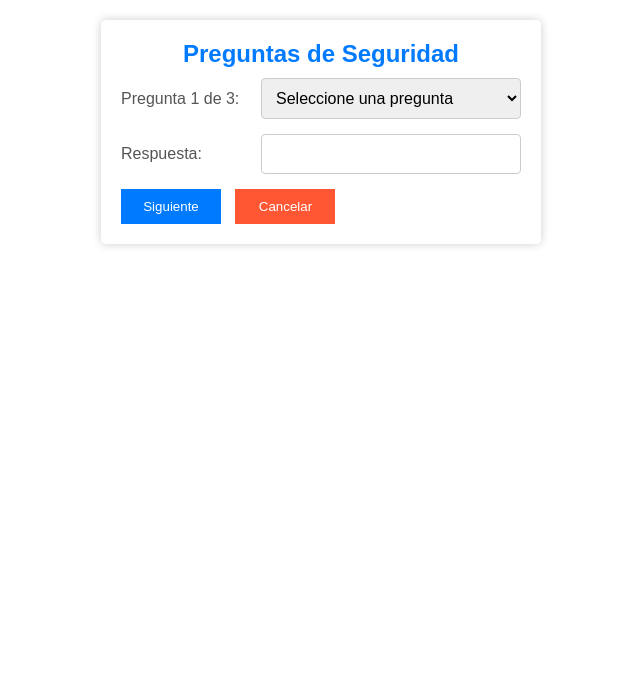
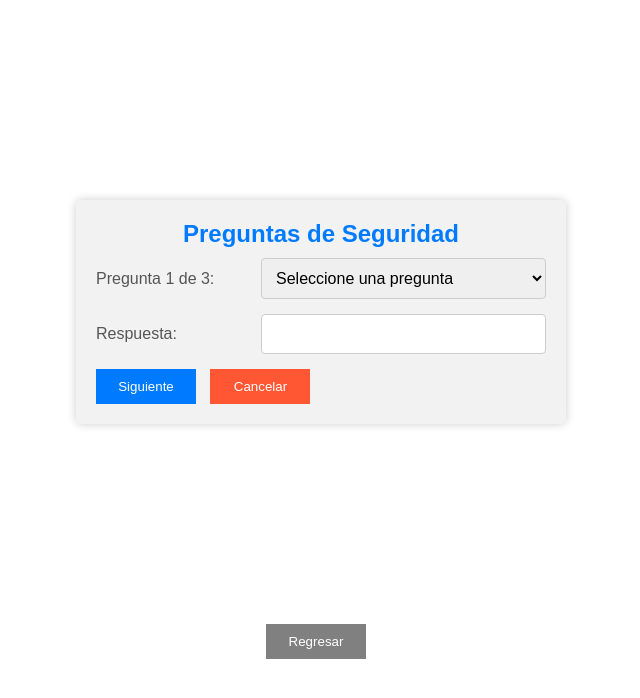
Before and after one commit to Keysiss2019/GESTION_COMPRAS, a PHP site: page /pantallas/preguntas.php in a window 1280 px wide. Shown: the top 698 px of the page, without its empty margins (319-959 px from the left). Run offline with PHP 8.4, Linux system fonts and the light colour scheme; the visitor is signed in with stand-in values (Sample User, id 1); data that the repository does not hold is empty.

Commit message:
mas centrado, color de form, y boton de regresar, en Cambiar preguntas

```diff
--- a/pantallas/preguntas.php
+++ b/pantallas/preguntas.php
@@ -46,16 +46,16 @@ $tienePreguntas = $resultUsuarioPreguntas->num_rows > 0;
             margin: 0;
             padding: 0;
         }
-
+/* Cambia el cuadro mas al centro */
         form {
-            background-color: rgba(255, 255, 255, 0.8);
-            padding: 20px;
-            border-radius: 5px;
-            box-shadow: 0 0 10px rgba(0, 0, 0, 0.2);
-            width: 400px;
-            margin: 20px auto;
-            text-align: left;
-        }
+    background-color: #f2f2f2; /* Cambia el color de fondo a un tono de gris */
+    padding: 20px;
+    border-radius: 5px;
+    box-shadow: 0 0 10px rgba(0, 0, 0, 0.2);
+    width: 450px;
+    margin: 200px auto; /* Cambia el margen superior e inferior para centrar verticalmente */
+    text-align: left;
+}
 
         .form-group {
             display: flex;
@@ -123,6 +123,11 @@ $tienePreguntas = $resultUsuarioPreguntas->num_rows > 0;
         /* Estilo para el botón "Cancelar" en la segunda pregunta */
         .cancel-button-2 {
             background-color: #FF5733; /* Color de fondo para el botón "Cancelar" de la segunda pregunta */
+        }
+
+        /* Estilo para el botón de regresar */
+        .back-button {
+            background-color: #808080;
         }
     </style>
 </head>
@@ -245,9 +250,14 @@ $tienePreguntas = $resultUsuarioPreguntas->num_rows > 0;
                     <input type="button" value="Cancelar" class="cancel-button-2" onclick="regresarAPregunta1();">
                 </div>
             </div>
+
         <?php endif; ?>
 
     </form>
+
+    <!-- Botón de regresar -->
+    <input type="button" value="Regresar" onclick="window.history.back();" class="back-button">
+
     <script>
         var preguntaActual = 1;
 
@@ -308,8 +318,6 @@ $tienePreguntas = $resultUsuarioPreguntas->num_rows > 0;
         function mostrarPreguntas() {
             document.getElementById('preguntas_container').style.display = 'block';
         }
-
-
     </script>
 </body>
 </html>
```
